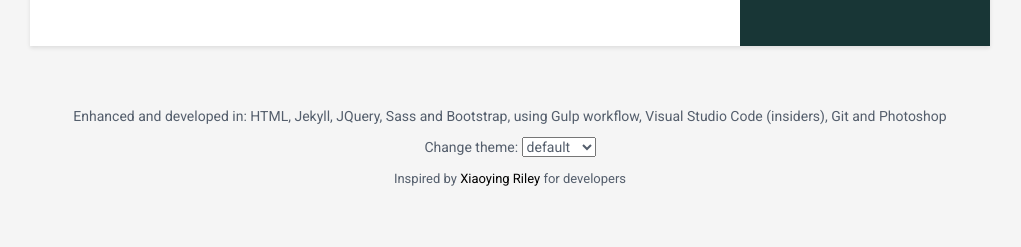
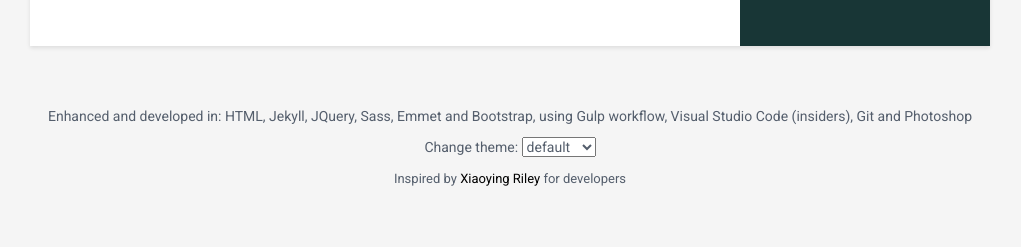
Before and after one commit to hmredmond/cv, a Jekyll site: the page built from index.html, in a window 1280 px wide. Shown: the part 1948-2195 px from the top of the page, without its empty margins (130-1151 px from the left). Built offline with Jekyll 4.4.1, drawn with Linux system fonts in a browser that asks for light colours.

Commit message:
added switched styles for theme 2

```diff
--- a/_includes/footer.html
+++ b/_includes/footer.html
@@ -1,7 +1,7 @@
     <footer class="footer">
         <div class="text-center">
 
-            <p>Enhanced and developed in: HTML, Jekyll, JQuery, Sass and Bootstrap, using Gulp workflow, Visual Studio Code (insiders), Git and Photoshop</p>
+            <p>Enhanced and developed in: HTML, Jekyll, JQuery, Sass, Emmet and Bootstrap, using Gulp workflow, Visual Studio Code (insiders), Git and Photoshop</p>
             <p>Change theme: <select name="" id="change-theme" >
                 <option value="default" {% if site.style == 'default' %} selected {% endif %}>default</option>
                 <option value="theme-2" {% if site.style == 'theme-2' %} selected {% endif %}>theme-2</option>
--- a/assets/_scss/theme-2/styles.scss
+++ b/assets/_scss/theme-2/styles.scss
@@ -9,4 +9,5 @@
 @import "../_mixins";
 @import "_theme-default";
 @import "../_base";
+@import "_custom";
 @import "../_responsive";
```
Also changed, not shown: assets/_scss/theme-2/_custom.scss (added, +8 -0 lines), assets/css/theme-2/styles.css (+7 -0 lines).
